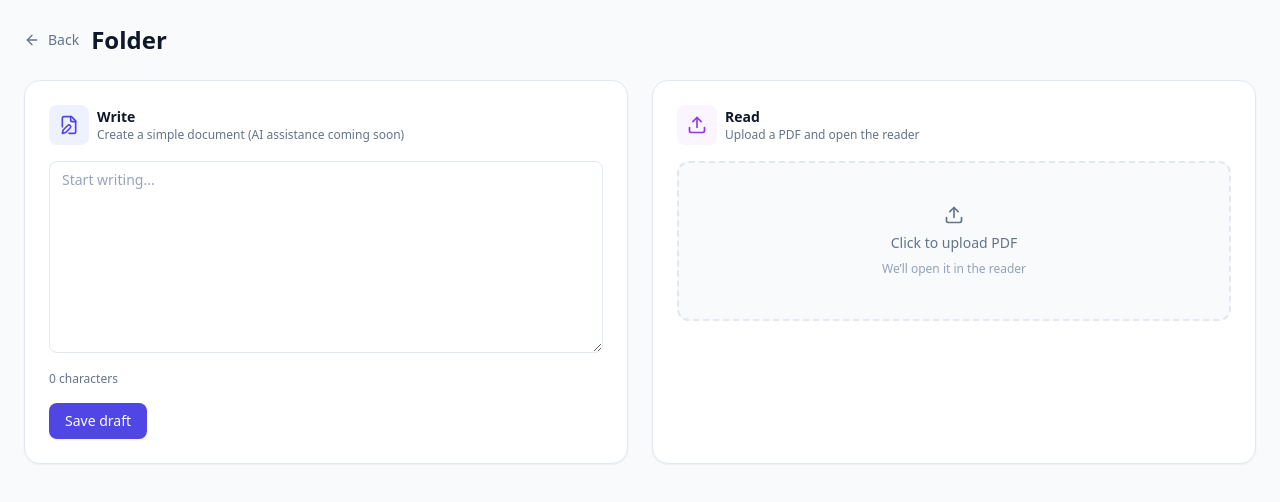
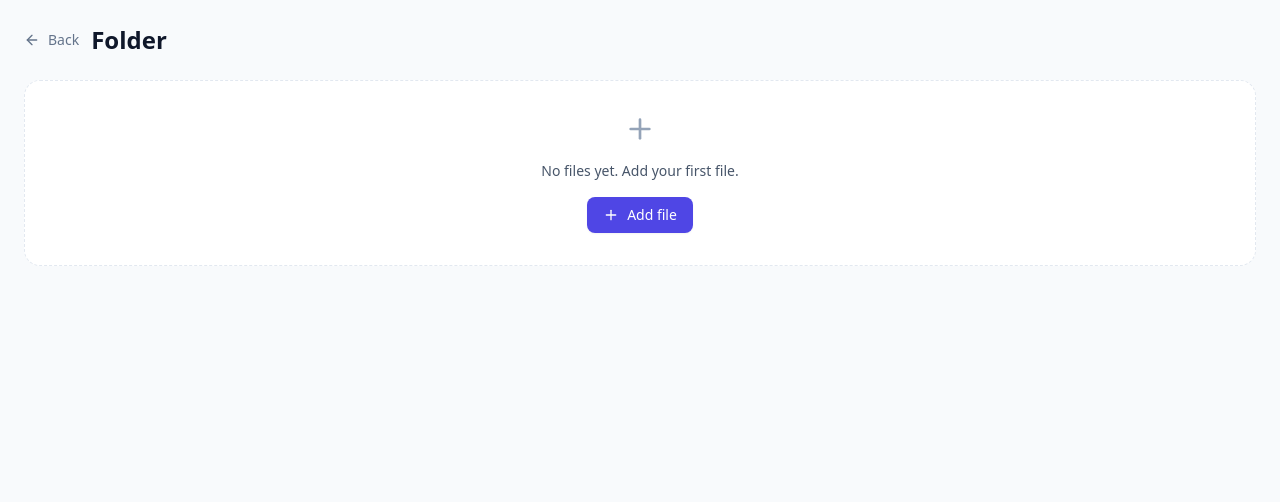
Before and after one commit to vihaann06/Lumi, a Next.js app: page /folders/1 in a window 1280 px wide. Shown: the top 502 px of the page. Built offline with nearby package versions, Linux system fonts and the light colour scheme.

Commit message:
basic read/write ui (no persistence)

```diff
--- /dev/null
+++ b/app/components/Writer.tsx
@@ -0,0 +1,50 @@
+'use client'
+
+import React from 'react'
+import { Bold, Italic, Underline } from 'lucide-react'
+
+type WriterProps = {
+  fileName: string
+  content: string
+  onChangeContent: (val: string) => void
+}
+
+export default function Writer({ fileName, content, onChangeContent }: WriterProps) {
+  return (
+    <div className="rounded-2xl border border-slate-200 bg-white shadow-sm overflow-hidden">
+      <div className="px-4 py-3 border-b border-slate-200 flex items-center justify-between">
+        <div>
+          <p className="text-sm font-semibold text-slate-900">{fileName || 'Untitled'}</p>
+          <p className="text-xs text-slate-500">Draft · Not yet synced</p>
+        </div>
+        <div className="flex items-center gap-2 text-slate-400">
+          <button className="p-2 hover:text-slate-700 hover:bg-slate-100 rounded-md">
+            <Bold className="h-4 w-4" />
+          </button>
+          <button className="p-2 hover:text-slate-700 hover:bg-slate-100 rounded-md">
+            <Italic className="h-4 w-4" />
+          </button>
+          <button className="p-2 hover:text-slate-700 hover:bg-slate-100 rounded-md">
+            <Underline className="h-4 w-4" />
+          </button>
+        </div>
+      </div>
+      <div className="px-4 py-3 bg-slate-50 border-b border-slate-200">
+        <input
+          type="text"
+          value={fileName}
+          readOnly
+          className="w-full bg-transparent text-lg font-semibold text-slate-900 focus:outline-none cursor-default"
+        />
+      </div>
+      <div className="p-4">
+        <textarea
+          value={content}
+          onChange={(e) => onChangeContent(e.target.value)}
+          placeholder="Start writing..."
+          className="w-full min-h-[400px] rounded-lg border border-slate-200 px-4 py-3 text-sm text-slate-900 placeholder:text-slate-400 focus:outline-none focus:ring-2 focus:ring-indigo-500 focus:border-indigo-500"
+        />
+      </div>
+    </div>
+  )
+}
--- a/app/folders/[id]/page.tsx
+++ b/app/folders/[id]/page.tsx
@@ -2,7 +2,7 @@
 
 import { useEffect, useState } from 'react'
 import { useParams, useRouter } from 'next/navigation'
-import { Upload, FileEdit, ArrowLeft } from 'lucide-react'
+import { Upload, FileEdit, ArrowLeft, Plus } from 'lucide-react'
 
 export default function FolderPage() {
   const params = useParams<{ id: string }>()
@@ -11,6 +11,11 @@ export default function FolderPage() {
 
   const [writeContent, setWriteContent] = useState('')
   const [writeStatus, setWriteStatus] = useState<'idle' | 'saved'>('idle')
+  const [isAddOpen, setIsAddOpen] = useState(false)
+  const [selectedAction, setSelectedAction] = useState<'write' | 'read' | null>(
+    null
+  )
+  const [fileName, setFileName] = useState('')
 
   const handleFileUpload = (e: React.ChangeEvent<HTMLInputElement>) => {
     const file = e.target.files?.[0]
@@ -22,14 +27,15 @@ export default function FolderPage() {
         const base64 = event.target?.result
         if (!base64) return
         sessionStorage.setItem('pdfFile', base64 as string)
-        sessionStorage.setItem('pdfFileName', file.name)
+        const effectiveName = fileName.trim() || file.name
+        sessionStorage.setItem('pdfFileName', effectiveName)
 
         const fileUrl = URL.createObjectURL(file)
         router.push(
           `/reader?folderId=${encodeURIComponent(
             folderId
           )}&fileUrl=${encodeURIComponent(fileUrl)}&fileName=${encodeURIComponent(
-            file.name
+            effectiveName
           )}`
         )
       }
@@ -54,9 +60,62 @@ export default function FolderPage() {
         <h1 className="text-2xl font-semibold text-slate-900">Folder</h1>
       </div>
 
-      <div className="grid grid-cols-1 lg:grid-cols-2 gap-6">
-        {/* Write section */}
-        <div className="rounded-2xl border border-slate-200 bg-white p-6 shadow-sm">
+      <div className="rounded-2xl border border-dashed border-slate-200 bg-white p-8 text-center text-slate-500">
+        <div className="flex flex-col items-center gap-4">
+          <Plus className="h-8 w-8 text-slate-400" />
+              <p className="text-sm text-slate-600">No files yet. Add your first file.</p>
+          <div className="relative">
+            <button
+              type="button"
+              onClick={() => setIsAddOpen((prev) => !prev)}
+              className="inline-flex items-center gap-2 rounded-lg bg-indigo-600 text-white text-sm font-medium px-4 py-2 shadow-sm hover:bg-indigo-700 transition"
+            >
+              <Plus className="h-4 w-4" />
+              Add file
+            </button>
+            {isAddOpen && (
+              <div className="absolute left-1/2 -translate-x-1/2 mt-2 w-64 rounded-xl border border-slate-200 bg-white shadow-lg shadow-slate-200/60 text-left overflow-hidden">
+                <button
+                  type="button"
+                  className="w-full px-4 py-3 text-sm text-slate-800 hover:bg-indigo-50 flex items-center gap-2"
+                  onClick={() => {
+                    setSelectedAction('write')
+                    setIsAddOpen(false)
+                    setWriteStatus('idle')
+                    setFileName('')
+                  }}
+                >
+                  <FileEdit className="h-4 w-4 text-indigo-500" />
+                  Start writing
+                </button>
+                <label className="w-full px-4 py-3 text-sm text-slate-800 hover:bg-indigo-50 flex items-center gap-2 cursor-pointer">
+                  <Upload className="h-4 w-4 text-indigo-500" />
+                  Upload to read
+                  <input
+                    type="file"
+                    accept="application/pdf"
+                    className="hidden"
+                    onChange={(event) => {
+                      setSelectedAction('read')
+                      setIsAddOpen(false)
+                      handleFileUpload(event)
+                    }}
+                    onClick={(e) => {
+                      // allow re-uploading same file
+                      // eslint-disable-next-line @typescript-eslint/ban-ts-comment
+                      // @ts-ignore
+                      e.target.value = null
+                    }}
+                  />
+                </label>
+              </div>
+            )}
+          </div>
+        </div>
+      </div>
+
+      {selectedAction === 'write' && (
+        <div className="mt-6 rounded-2xl border border-slate-200 bg-white p-6 shadow-sm">
           <div className="flex items-center gap-2 mb-4">
             <div className="w-10 h-10 rounded-lg bg-indigo-50 text-indigo-600 flex items-center justify-center">
               <FileEdit className="h-5 w-5" />
@@ -64,44 +123,56 @@ export default function FolderPage() {
             <div>
               <p className="text-sm font-semibold text-slate-900">Write</p>
               <p className="text-xs text-slate-500">
-                Create a simple document (AI assistance coming soon)
+                Name your document and start writing (AI assistance coming soon)
               </p>
             </div>
           </div>
-          <textarea
-            value={writeContent}
-            onChange={(e) => setWriteContent(e.target.value)}
-            placeholder="Start writing..."
-            className="w-full h-48 rounded-lg border border-slate-200 px-3 py-2 text-sm text-slate-900 placeholder:text-slate-400 focus:outline-none focus:ring-2 focus:ring-indigo-500 focus:border-indigo-500"
+          <div className="space-y-3">
+            <input
+              type="text"
+              value={fileName}
+              onChange={(e) => setFileName(e.target.value)}
+              placeholder="Document name"
+              className="w-full rounded-lg border border-slate-200 px-3 py-2 text-sm text-slate-900 placeholder:text-slate-400 focus:outline-none focus:ring-2 focus:ring-indigo-500 focus:border-indigo-500"
             />
-          <div className="mt-3 text-xs text-slate-500">
-            {writeContent.length} characters
-          </div>
             <button
               type="button"
-            onClick={() => setWriteStatus('saved')}
-            className="mt-4 inline-flex items-center gap-2 rounded-lg bg-indigo-600 text-white text-sm font-medium px-4 py-2 shadow-sm hover:bg-indigo-700 transition"
+              onClick={() => {
+                if (!fileName.trim()) return
+                router.push(
+                  `/folders/${encodeURIComponent(folderId)}/write?name=${encodeURIComponent(
+                    fileName.trim()
+                  )}`
+                )
+              }}
+              disabled={!fileName.trim()}
+              className="inline-flex items-center gap-2 rounded-lg bg-indigo-600 text-white text-sm font-medium px-4 py-2 shadow-sm hover:bg-indigo-700 transition disabled:opacity-60 disabled:cursor-not-allowed"
             >
-            Save draft
+              Start writing
             </button>
-          {writeStatus === 'saved' && (
-            <p className="mt-2 text-xs text-emerald-600">
-              Draft saved locally (persistence coming soon).
-            </p>
+          </div>
+        </div>
       )}
-        </div>
 
-        {/* Read section */}
-        <div className="rounded-2xl border border-slate-200 bg-white p-6 shadow-sm">
+      {selectedAction === 'read' && (
+        <div className="mt-6 rounded-2xl border border-slate-200 bg-white p-6 shadow-sm">
           <div className="flex items-center gap-2 mb-4">
             <div className="w-10 h-10 rounded-lg bg-purple-50 text-purple-600 flex items-center justify-center">
               <Upload className="h-5 w-5" />
             </div>
             <div>
               <p className="text-sm font-semibold text-slate-900">Read</p>
-              <p className="text-xs text-slate-500">Upload a PDF and open the reader</p>
+              <p className="text-xs text-slate-500">Name the file, then upload to open the reader</p>
             </div>
           </div>
+          <div className="space-y-3">
+            <input
+              type="text"
+              value={fileName}
+              onChange={(e) => setFileName(e.target.value)}
+              placeholder="File name"
+              className="w-full rounded-lg border border-slate-200 px-3 py-2 text-sm text-slate-900 placeholder:text-slate-400 focus:outline-none focus:ring-2 focus:ring-indigo-500 focus:border-indigo-500"
+            />
             <label className="group flex flex-col items-center justify-center w-full h-40 border-2 border-dashed border-slate-200 rounded-xl cursor-pointer bg-slate-50 hover:border-indigo-300 hover:bg-indigo-50/50 transition">
               <div className="flex flex-col items-center gap-2 text-slate-500 text-sm">
                 <Upload className="h-5 w-5" />
@@ -113,10 +184,15 @@ export default function FolderPage() {
                 accept="application/pdf"
                 className="hidden"
                 onChange={handleFileUpload}
+                disabled={!fileName.trim()}
               />
             </label>
+            {!fileName.trim() && (
+              <p className="text-xs text-amber-600">Enter a name before uploading.</p>
+            )}
           </div>
         </div>
+      )}
     </div>
   )
 }
--- /dev/null
+++ b/app/folders/[id]/write/page.tsx
@@ -0,0 +1,41 @@
+'use client'
+
+import { useMemo, useState } from 'react'
+import { useParams, useRouter, useSearchParams } from 'next/navigation'
+import { ArrowLeft } from 'lucide-react'
+import Writer from '@/app/components/Writer'
+
+export default function FolderWritePage() {
+  const params = useParams<{ id: string }>()
+  const searchParams = useSearchParams()
+  const router = useRouter()
+
+  const folderId = params?.id
+  const initialName = useMemo(() => searchParams.get('name') || '', [searchParams])
+
+  const [fileName, setFileName] = useState(initialName)
+  const [content, setContent] = useState('')
+
+  return (
+    <div className="min-h-screen bg-slate-50 p-6">
+      <div className="flex items-center justify-between mb-6">
+        <button
+          onClick={() => router.push(`/folders/${encodeURIComponent(folderId)}`)}
+          className="inline-flex items-center gap-2 text-sm text-slate-500 hover:text-slate-700"
+        >
+          <ArrowLeft className="h-4 w-4" />
+          Back to folder
+        </button>
+        <input
+          type="text"
+          value={fileName}
+          onChange={(e) => setFileName(e.target.value)}
+          className="w-64 rounded-lg border border-slate-200 px-3 py-2 text-sm text-slate-900 placeholder:text-slate-400 focus:outline-none focus:ring-2 focus:ring-indigo-500 focus:border-indigo-500"
+          placeholder="Document name"
+        />
+      </div>
+
+      <Writer fileName={fileName || 'Untitled'} content={content} onChangeContent={setContent} />
+    </div>
+  )
+}
```
Lines whose indentation alone changed are shown as unchanged.
